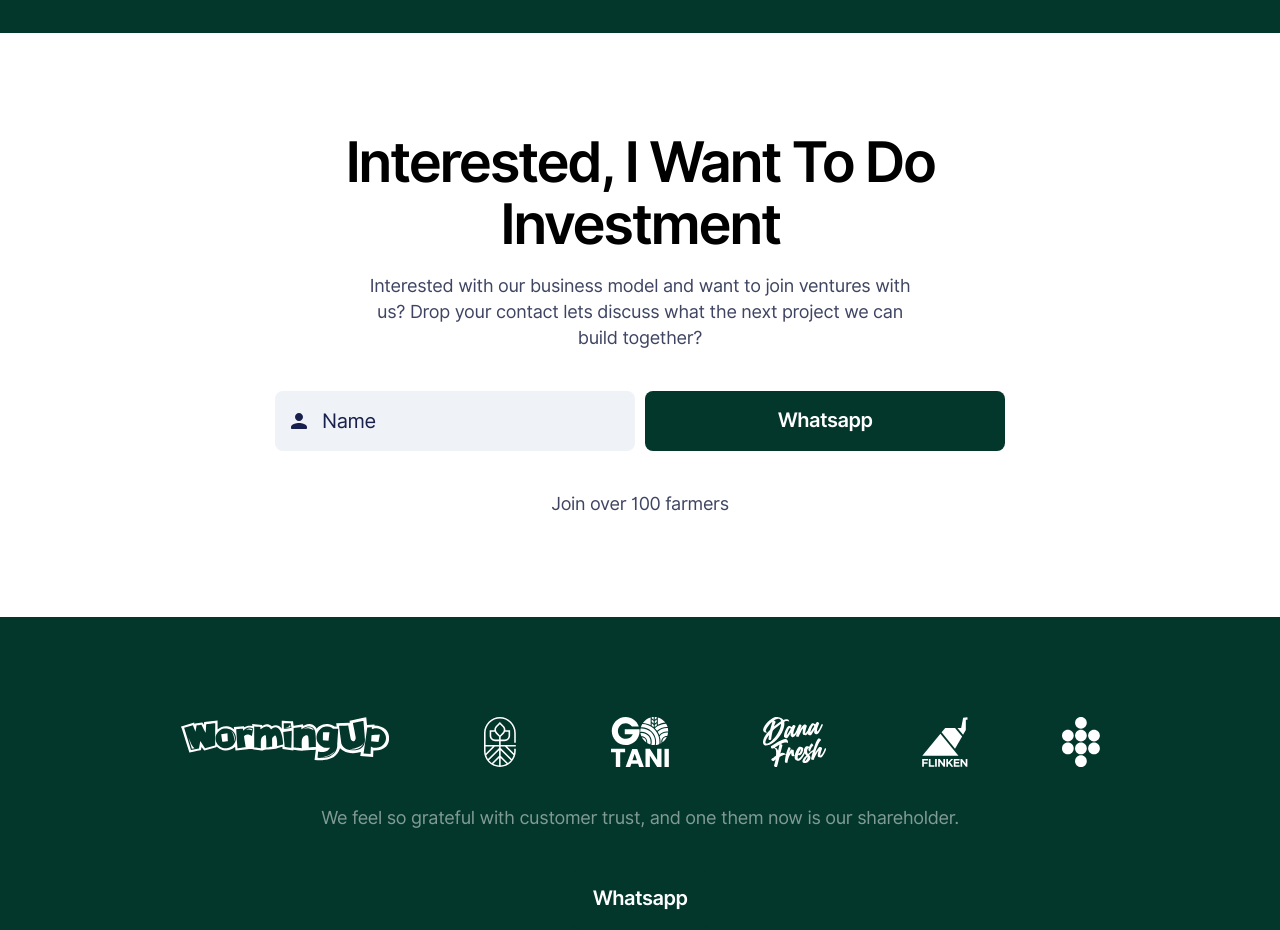
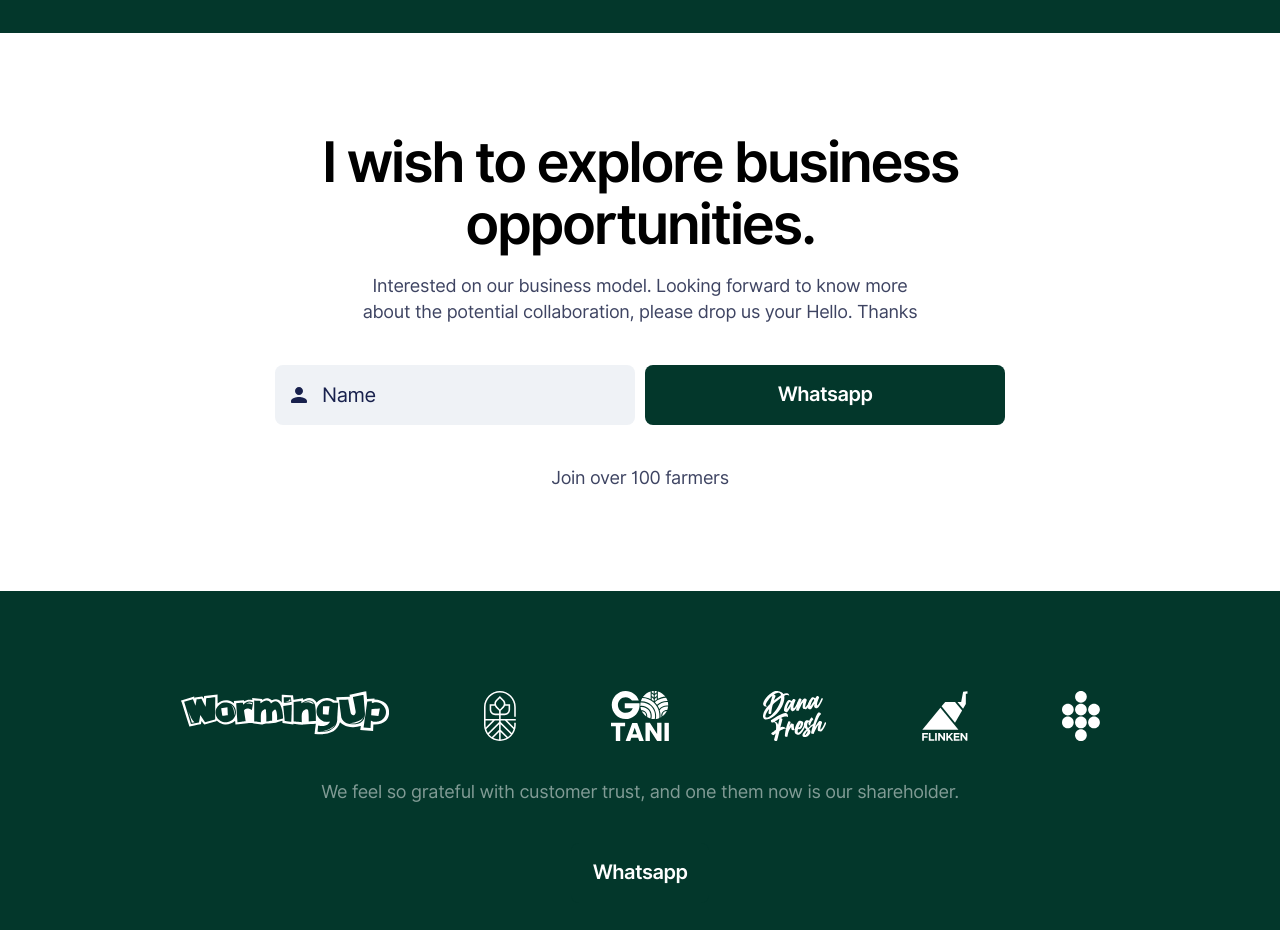
Before and after one commit to metalheadcode/gopasar-website-v1, a React (Create React App) app: page / in a window 1280 px wide. Shown: the part 5100-6030 px from the top of the page. Built offline with nearby package versions, Linux system fonts and the light colour scheme.

Commit message:
change title for investment section

```diff
--- a/src/layouts/FormsLayouts/FormsLayoutsTypeSeventh/FormsLayoutsTypeSeventh.js
+++ b/src/layouts/FormsLayouts/FormsLayoutsTypeSeventh/FormsLayoutsTypeSeventh.js
@@ -4,9 +4,9 @@ import Form from "./SimpleForm/SimpleForm"
 import { Container, Col, Row } from "reactstrap"
 import classes from "./FormsLayoutsTypeSeventh.module.css"
 import { Fade } from "react-awesome-reveal"
-const title = "Interested, I Want To Do Investment"
+const title = " I wish to explore business opportunities."
 const description =
-  "Interested with our business model and want to join ventures with us? Drop your contact lets discuss what the next project we can build together?"
+  "Interested on our business model.  Looking forward to know more about the potential collaboration, please drop us your Hello. Thanks"
 const shortDescription = "Join over 100 farmers"
 
 function FormsLayoutsTypeSeventh(props) {
```
